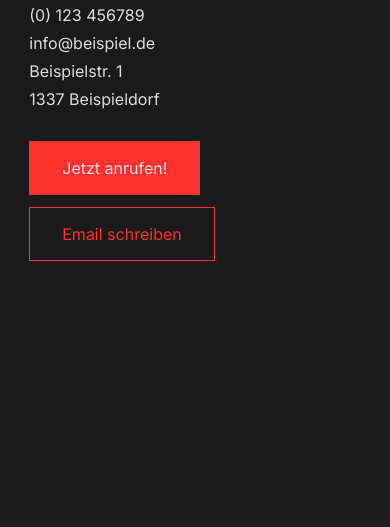
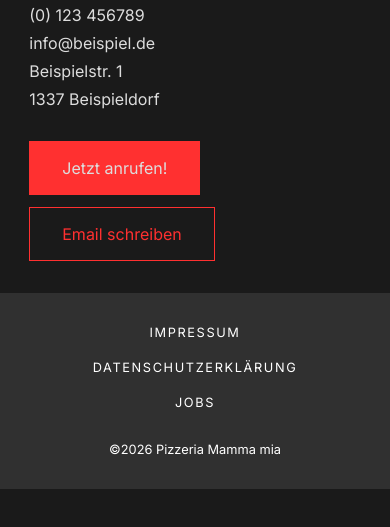
Before and after one commit to HazanFathola/Pizzeria-Mamma-Mia, a plain HTML site: page index.html in a window 390 px wide. Shown: the part 2200-2727 px from the top of the page. After the commit the page ends 2689 px from the top, so only its background shows below. Drawn offline with Linux system fonts and the light colour scheme; a web font is replaced by a local one.

Commit message:
Add Footer and refine responsive Design

```diff
--- a/index.css
+++ b/index.css
@@ -1,8 +1,5 @@
-@import url("https://fonts.googleapis.com/css2?family=Inter:ital,opsz,wght@0,14..32,100..900;1,14..32,100..900&family=Playpen+Sans:wght@100..800&display=swap");
 @import url("https://fonts.googleapis.com/css2?family=Inter:ital,opsz,wght@0,14..32,100..900;1,14..32,100..900&family=Lobster&family=Playpen+Sans:wght@100..800&display=swap");
-.wrapper {
-  height: 300vh;
-}
+
 * {
   margin: 0;
   padding: 0;
@@ -192,6 +189,36 @@ body {
 .contact .heading {
   margin: 0;
 }
+/* ab hier beginnt der footer */
+.footer {
+  background: #303030;
+  display: flex;
+  flex-direction: column;
+  gap: 1.6rem;
+  text-align: center;
+  padding: 3.2rem 1.6rem;
+  margin-top: 3.2rem;
+  font-size: 1.28rem;
+}
+.footer-links {
+  display: flex;
+  flex-direction: column;
+  gap: 2rem;
+  justify-content: center;
+}
+.footer-item {
+  color: #fff;
+  text-decoration: none;
+  text-transform: uppercase;
+  transition: all 0.2s ease-in-out;
+  letter-spacing: 0.16rem;
+}
+.footer-item:hover {
+  color: var(--primary-color);
+}
+.footer-copyright {
+  margin-top: 1.6rem;
+}
 @media only screen and (min-width: 600px) {
   .nav {
     gap: 3.2rem;
@@ -218,6 +245,17 @@ body {
   }
   .contact-image {
     width: 60%;
+  }
+  .footer {
+    margin-top: 6.4rem;
+    padding: 4.8rem 0;
+    gap: 4rem;
+  }
+  .footer-links {
+    flex-direction: row;
+  }
+  .footer-item {
+    font-size: 1.6rem;
   }
 }
 
@@ -268,6 +306,9 @@ body {
   .contact-actions {
     flex-direction: row;
   }
+  .footer {
+    margin-top: 9.6rem;
+  }
 }
 
 @media only screen and (min-width: 1400px) {
--- a/index.html
+++ b/index.html
@@ -101,6 +101,14 @@
         </div>
       </div>
     </section>
+    <footer class="footer">
+      <div class="footer-links">
+        <a href="" class="footer-item">Impressum</a
+        ><a href="" class="footer-item">Datenschutzerklärung</a
+        ><a href="" class="footer-item">Jobs</a>
+      </div>
+      <p class="footer-copyright">&copy;2026 Pizzeria Mamma mia</p>
+    </footer>
     <div class="wrapper"></div>
   </body>
 </html>
```
